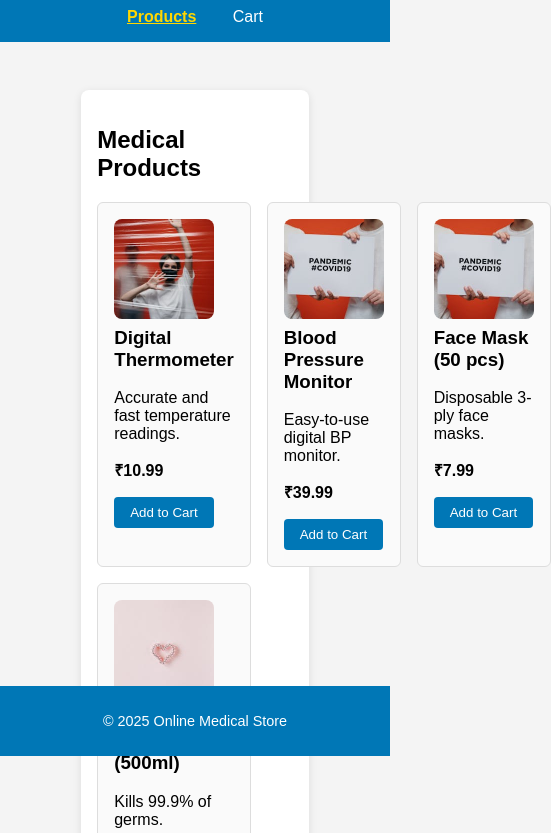
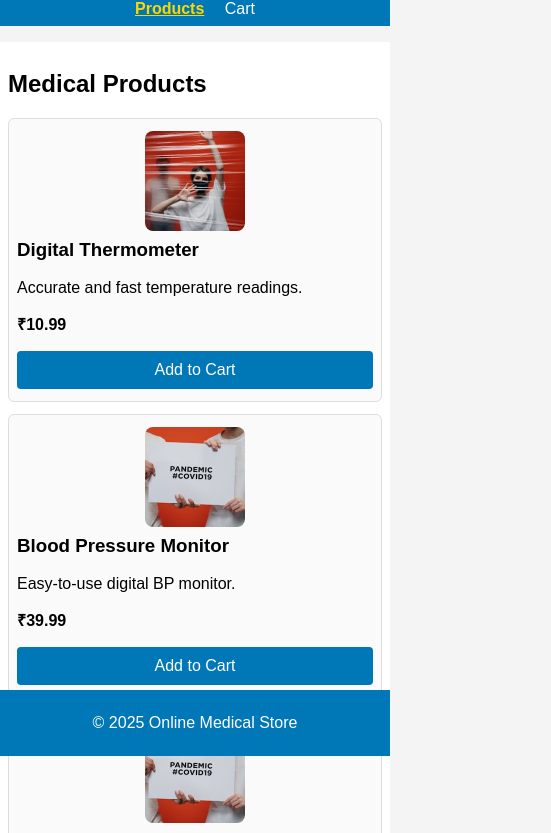
Before and after one commit to raghurambarre/SampleProduct, a plain HTML site: page index.html in a window 390 px wide. Shown: the part 88-921 px from the top of the page, 551 px wide, since content can reach past the window. Drawn offline with Linux system fonts and the light colour scheme.

Commit message:
Making UI as reponsive

```diff
--- a/MedicalDistributor/styles.css
+++ /dev/null
@@ -1,128 +0,0 @@
-body {
-    font-family: Arial, sans-serif;
-    margin: 0;
-    padding: 0;
-    background: #f4f4f4;
-}
-header {
-    background: #0077b6;
-    color: #fff;
-    padding: 1rem;
-    text-align: center;
-}
-nav a {
-    color: #fff;
-    margin: 0 1rem;
-    text-decoration: none;
-}
-nav a.active {
-    font-weight: bold;
-    color: #ffd700;
-    text-decoration: underline;
-}
-main {
-    padding: 2rem;
-}
-#products, #cart {
-    background: #fff;
-    margin: 1rem auto;
-    padding: 1rem;
-    border-radius: 8px;
-    max-width: none;
-    width: 60%;
-    box-shadow: 0 2px 8px rgba(0,0,0,0.1);
-}
-#product-list {
-    display: grid;
-    grid-template-columns: repeat(3, 1fr);
-    gap: 1rem;
-}
-.product {
-    border: 1px solid #ddd;
-    border-radius: 6px;
-    padding: 1rem;
-    background: #fafafa;
-}
-.product h3 {
-    margin-top: 0;
-}
-button {
-    background: #0077b6;
-    color: #fff;
-    border: none;
-    padding: 0.5rem 1rem;
-    border-radius: 4px;
-    cursor: pointer;
-}
-button:hover {
-    background: #023e8a;
-}
-#cart-items {
-    display: grid;
-    grid-template-columns: repeat(3, 1fr);
-    gap: 1rem;
-    margin-bottom: 1rem;
-}
-.cart-product {
-    display: flex;
-    flex-direction: column;
-    align-items: center;
-    border: 1px solid #ddd;
-    border-radius: 6px;
-    padding: 0.5rem;
-    background: #fafafa;
-}
-.cart-product img {
-    width: 60px;
-    height: 60px;
-    object-fit: cover;
-    border-radius: 6px;
-    margin-bottom: 8px;
-    margin-right: 0;
-}
-.cart-product button {
-    margin-top: 8px;
-    margin-left: 0;
-}
-#cart-total, #checkout-btn {
-    display: block;
-    text-align: right;
-    margin-left: auto;
-    margin-right: 0;
-}
-#checkout-btn {
-    margin-top: 0.5rem;
-}
-footer {
-    text-align: center;
-    padding: 0.8rem;
-    background: #0077b6;
-    color: #fff;
-    position: fixed;
-    width: 100%;
-    bottom: 0;
-    font-size: 0.9rem;
-    min-height: 40px;
-    box-sizing: border-box;
-}
-@media (max-width: 700px) {
-    #products, #cart {
-        width: 98%;
-        padding: 0.5rem;
-    }
-    #product-list, #cart-items {
-        grid-template-columns: 1fr !important;
-    }
-    .product, .cart-product {
-        width: 100%;
-        min-width: 0;
-    }
-    header, footer {
-        padding: 0.5rem;
-        font-size: 1rem;
-    }
-    button {
-        width: 100%;
-        box-sizing: border-box;
-    }
-}
--- a/styles.css
+++ b/styles.css
@@ -3,6 +3,7 @@ body {
     margin: 0;
     padding: 0;
     background: #f4f4f4;
+    box-sizing: border-box;
 }
 header {
     background: #0077b6;
@@ -31,6 +32,7 @@ main {
     max-width: none;
     width: 60%;
     box-shadow: 0 2px 8px rgba(0,0,0,0.1);
+    box-sizing: border-box;
 }
 #product-list {
     display: grid;
@@ -45,6 +47,16 @@ main {
 }
 .product h3 {
     margin-top: 0;
+}
+.product img {
+    width: 100%;
+    max-width: 100%;
+    height: auto;
+    object-fit: cover;
+    border-radius: 8px;
+    display: block;
+    margin: 0 auto 8px auto;
+    box-sizing: border-box;
 }
 button {
     background: #0077b6;
@@ -105,3 +117,76 @@ footer {
     min-height: 40px;
     box-sizing: border-box;
 }
+@media (max-width: 700px) {
+    html, body {
+        width: 100vw;
+        min-width: 0;
+        max-width: 100vw;
+        overflow-x: hidden;
+        padding: 0;
+        margin: 0;
+        box-sizing: border-box;
+    }
+    body {
+        background: #f4f4f4;
+        min-width: 0;
+        overflow-x: hidden;
+    }
+    #products, #cart {
+        width: 100vw;
+        margin: 0.5rem 0 4rem 0;
+        padding: 0.5rem 0.5rem 1rem 0.5rem;
+        border-radius: 0;
+        box-shadow: none;
+        min-width: 0;
+    }
+    main {
+        padding: 0.5rem 0;
+    }
+    #product-list, #cart-items {
+        grid-template-columns: 1fr !important;
+        gap: 0.75rem;
+    }
+    .product, .cart-product {
+        width: 100%;
+        min-width: 0;
+        margin: 0;
+        box-sizing: border-box;
+        padding: 0.75rem 0.5rem;
+    }
+    .product img {
+        width: 100%;
+        max-width: 100vw;
+        height: auto;
+        min-width: 0;
+        object-fit: contain;
+        margin: 0 auto 8px auto;
+        box-sizing: border-box;
+    }
+    .cart-product img {
+        width: 80px;
+        height: 80px;
+        max-width: 100vw;
+        object-fit: contain;
+        margin-bottom: 8px;
+        margin-right: 0;
+    }
+    header, footer {
+        padding: 0.5rem;
+        font-size: 1rem;
+    }
+    nav a {
+        margin: 0 0.5rem;
+        font-size: 1rem;
+    }
+    button {
+        width: 100%;
+        box-sizing: border-box;
+        font-size: 1rem;
+        padding: 0.6rem 0.5rem;
+    }
+    #cart-total, #checkout-btn {
+        text-align: right;
+        font-size: 1rem;
+    }
+}
```
